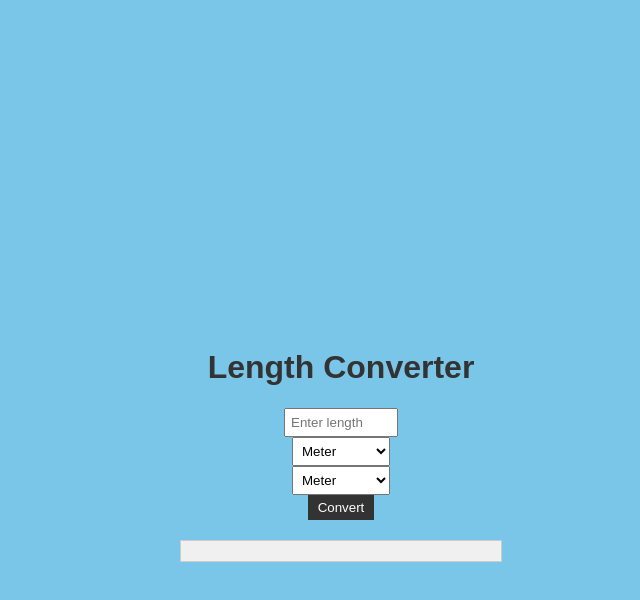
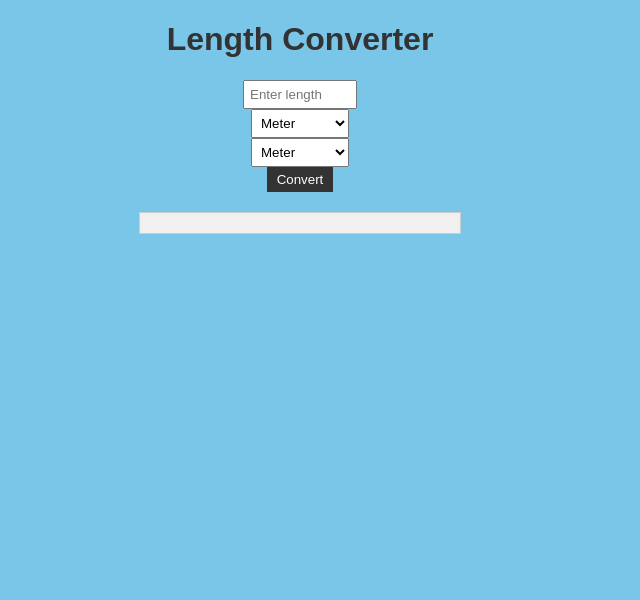
Before and after one commit to aswini0321/length-converter, a plain HTML site: page index.html in a window 1280 px wide. Shown: the whole page, without its empty margins (340-980 px from the left). Drawn offline with Linux system fonts and the light colour scheme.

Commit message:
Update styles.css

```diff
--- a/styles.css
+++ b/styles.css
@@ -40,9 +40,6 @@ button {
 
 .a
 {
-    position:absolute;
-    left:40%;
-    top:40%;
     background-color:rgb(122, 198, 233);
 }
 .ashu
```
